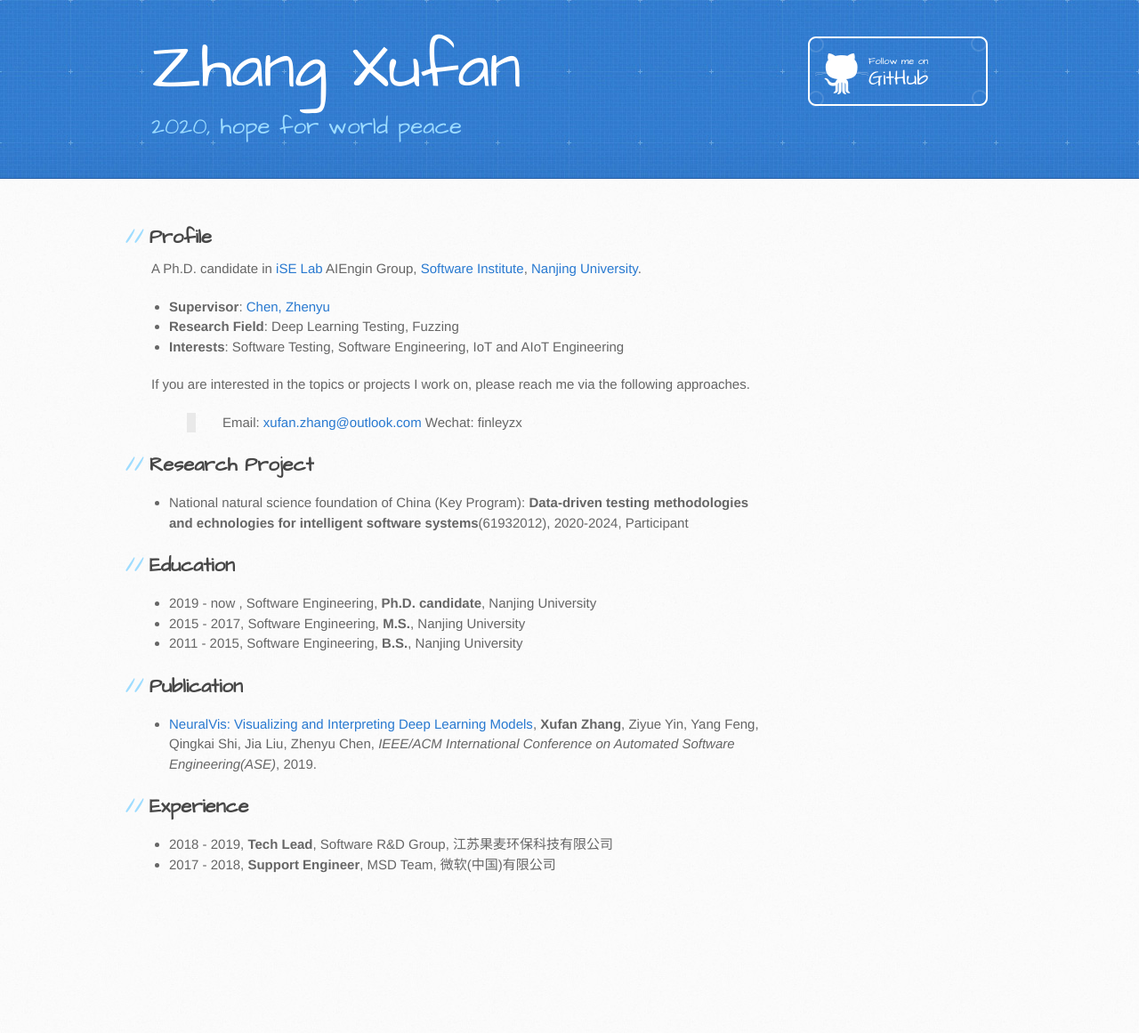
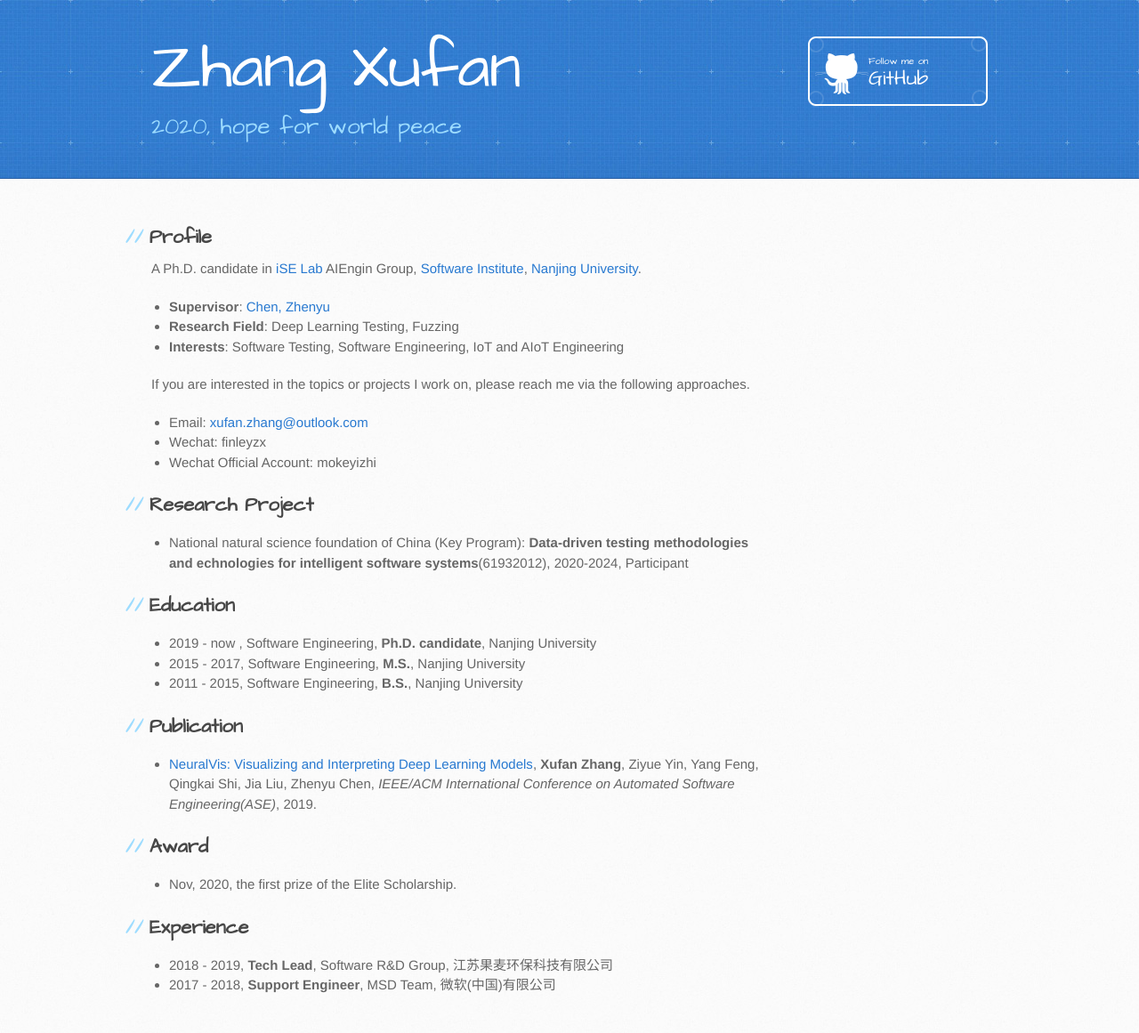
Before and after one commit to sunshinezxf/sunshinezxf.github.io, a Jekyll site: the page built from index.md, in a window 1280 px wide. Shown: the whole page at 89% size. Built offline with Jekyll 4.4.1, drawn with Linux system fonts in a browser that asks for light colours; our own code applies the rules of GitHub Pages for plain Markdown files; before the commit the page ends 1026 px from its top, so only the background shows below that.

Commit message:
add award of 2020

```diff
--- a/index.md
+++ b/index.md
@@ -7,8 +7,9 @@ A Ph.D. candidate in [iSE Lab](http://www.iselab.cn) AIEngin Group, [Software In
 - **Interests**: Software Testing, Software Engineering, IoT and AIoT Engineering
 
 If you are interested in the topics or projects I work on, please reach me via the following approaches.
-> Email: [xufan.zhang@outlook.com](mailto:xufan.zhang@outlook.com)
-> Wechat: finleyzx
+- Email: [xufan.zhang@outlook.com](mailto:xufan.zhang@outlook.com)
+- Wechat: finleyzx
+- Wechat Official Account: mokeyizhi
 
 ## Research Project
 
@@ -24,6 +25,10 @@ If you are interested in the topics or projects I work on, please reach me via t
 
 - [NeuralVis: Visualizing and Interpreting Deep Learning Models](https://arxiv.org/pdf/1906.00690.pdf), **Xufan Zhang**, Ziyue Yin, Yang Feng, Qingkai Shi, Jia Liu, Zhenyu Chen, _IEEE/ACM International Conference on Automated Software Engineering(ASE)_, 2019.
 
+## Award
+
+- Nov, 2020, the first prize of the Elite Scholarship.
+
 ## Experience
 
 - 2018 - 2019, **Tech Lead**, Software R&D Group, 江苏果麦环保科技有限公司
```
Also changed, not shown: assets/award/202011.jpeg (added).
